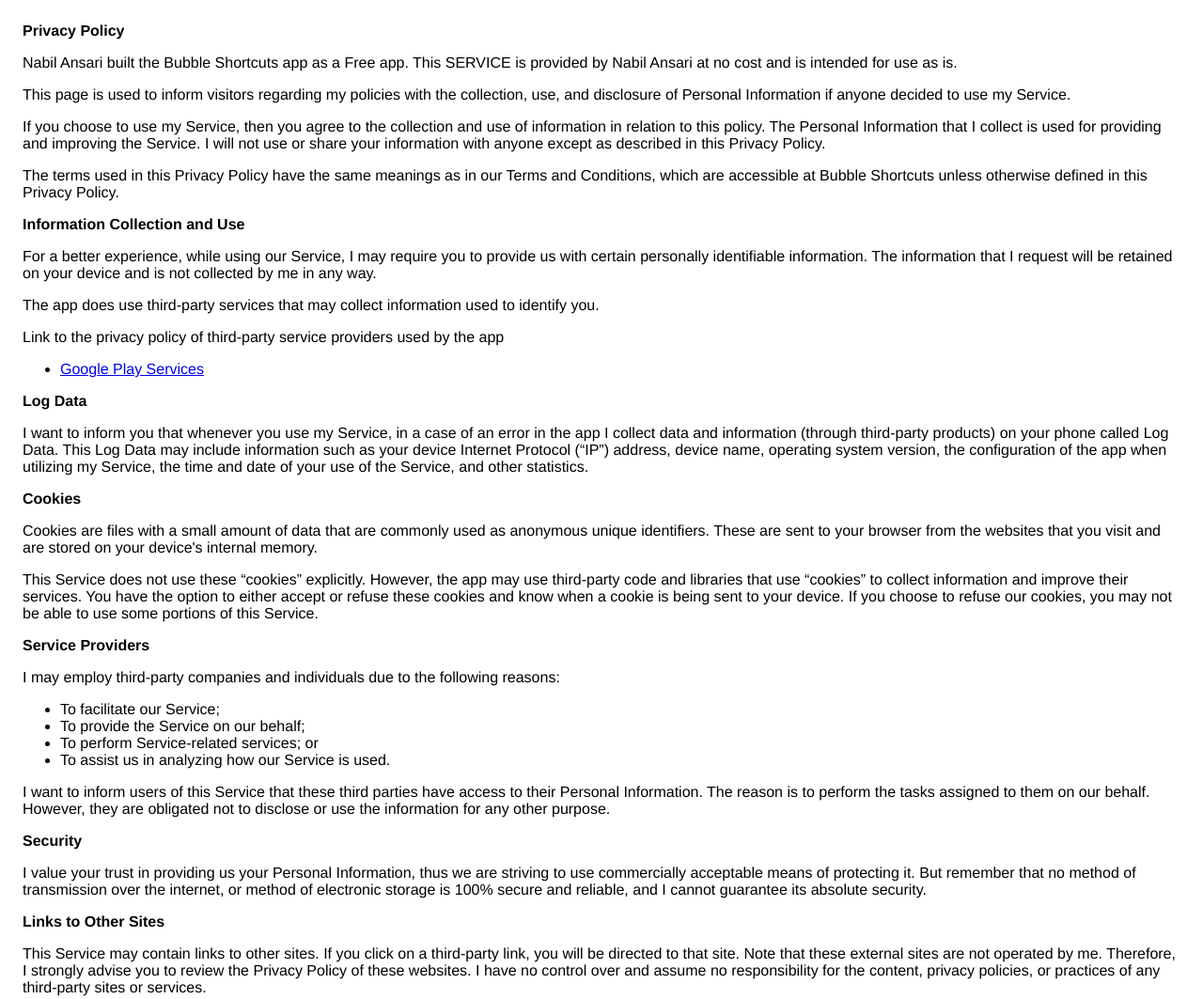
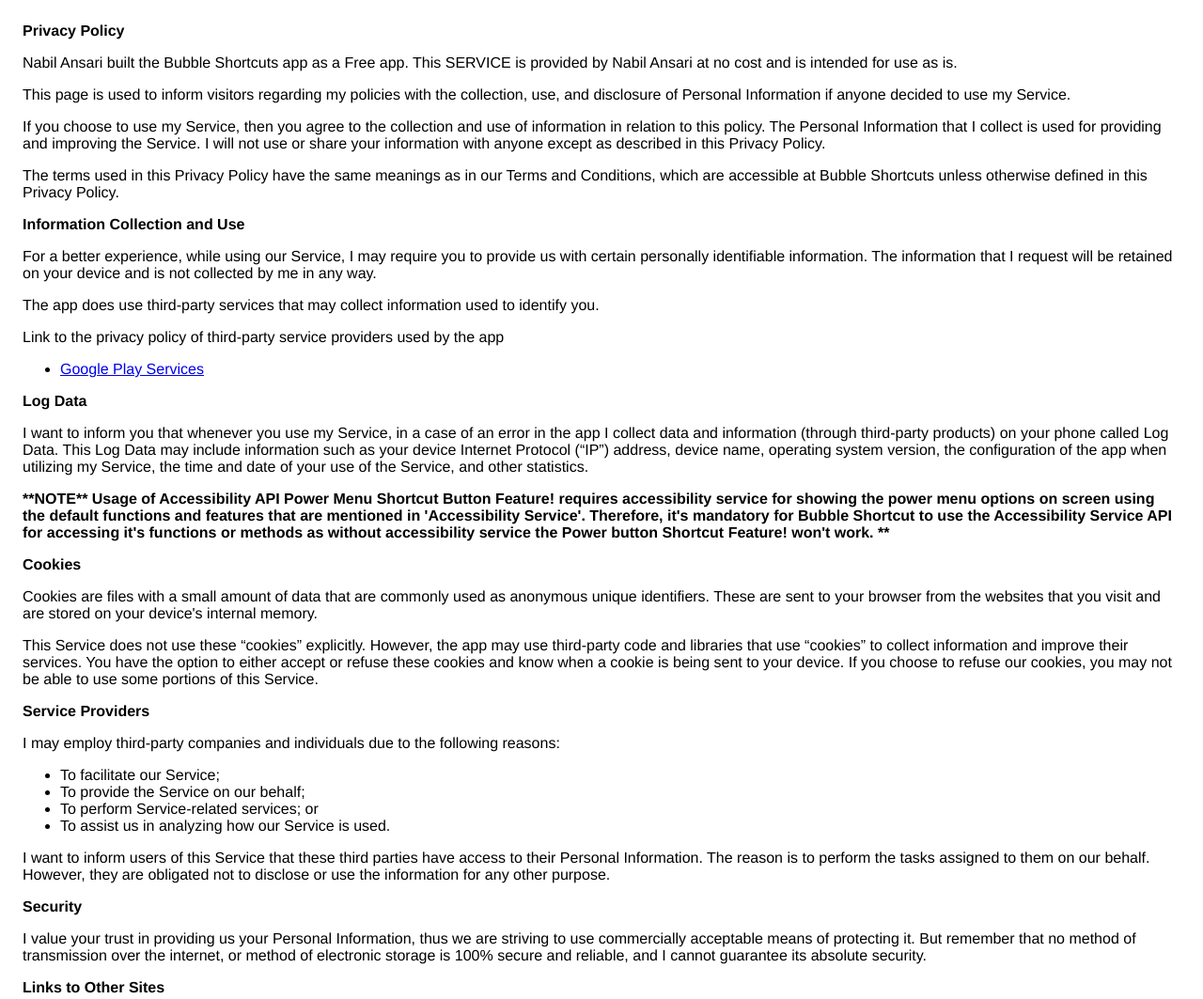
Before and after one commit to nabil-repo/privacy-policies-, a plain HTML site: page index.html in a window 1280 px wide. Shown: the top 1063 px of the page at 94% size. Drawn offline with Linux system fonts and the light colour scheme.

Commit message:
Update index.html

```diff
--- a/index.html
+++ b/index.html
@@ -47,7 +47,18 @@
                   configuration of the app when utilizing my Service,
                   the time and date of your use of the Service, and other
                   statistics.
-                </p> <p><strong>Cookies</strong></p> <p>
+                </p>
+        <p><strong>
+            **NOTE**
+Usage of Accessibility API
+
+Power Menu Shortcut Button Feature! requires accessibility service for showing the power menu options on screen using the default functions and features that are mentioned in 'Accessibility Service'.
+
+Therefore, it's mandatory for Bubble Shortcut to use the Accessibility Service API for accessing it's functions or methods as without accessibility service the Power button Shortcut Feature! won't work.
+**
+        </strong></p>
+
+        <p><strong>Cookies</strong></p> <p>
                   Cookies are files with a small amount of data that are
                   commonly used as anonymous unique identifiers. These are sent
                   to your browser from the websites that you visit and are
```
